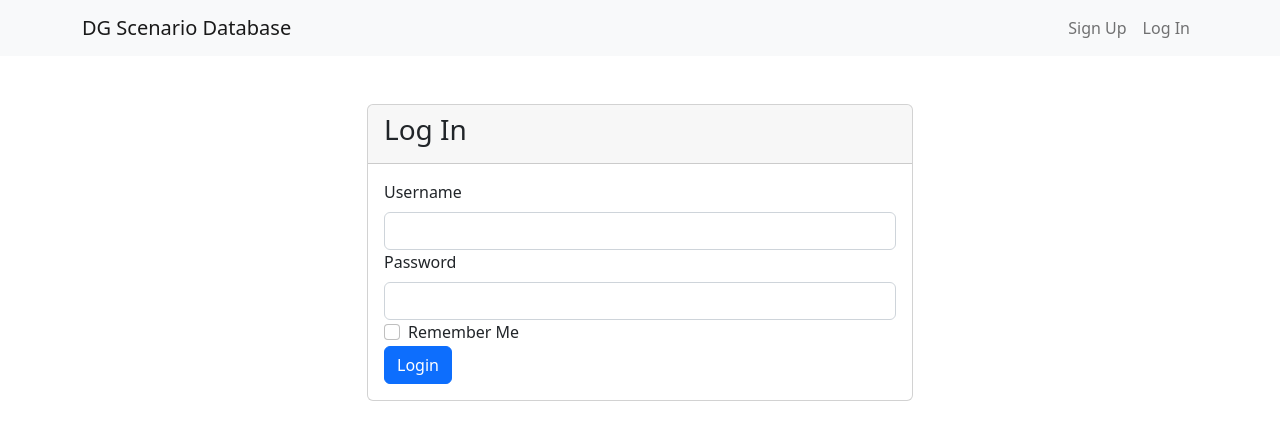
After one commit to hendrik-p/dg_scenario_database, a Flask app: page /login in a window 1280 px wide. The commit adds this page. Shown: the top 440 px of the page. Run offline with Flask 3, Linux system fonts and the light colour scheme; some libraries are stand-ins or nearby versions.

Commit message:
Added user registration/login/logout.

```diff
--- a/dg_scenario_database/__init__.py
+++ b/dg_scenario_database/__init__.py
@@ -3,6 +3,7 @@ from logging.config import dictConfig
 import os
 
 from flask import Flask
+from flask_login import LoginManager
 from flask_sqlalchemy import SQLAlchemy
 
 dictConfig({
@@ -30,4 +31,7 @@ app.config['SQLALCHEMY_DATABASE_URI'] = os.environ.get('DATABASE_URL') or 'sqlit
 
 db = SQLAlchemy(app)
 
+login_manager = LoginManager(app)
+login_manager.login_view = 'login'
+
 from dg_scenario_database import views, models
--- a/dg_scenario_database/forms.py
+++ b/dg_scenario_database/forms.py
@@ -0,0 +1,23 @@
+from flask_wtf import FlaskForm
+from wtforms import StringField, PasswordField, BooleanField, TextAreaField, SubmitField
+from wtforms.validators import DataRequired, Length, Email, EqualTo, ValidationError
+
+from dg_scenario_database.models import User
+
+class RegistrationForm(FlaskForm):
+    username = StringField('Username', validators=[DataRequired(), Length(min=2, max=20)])
+    password = PasswordField('Password', validators=[DataRequired()])
+    confirm_password = PasswordField('Confirm Password', validators=[DataRequired(), EqualTo('password')])
+    submit = SubmitField('Sign Up')
+
+    def validate_username(self, username):
+        user = User.query.filter_by(username=username.data).first()
+        if user:
+            raise ValidationError('Username already taken. Please choose a different one.')
+
+
+class LoginForm(FlaskForm):
+    username = StringField('Username', validators=[DataRequired()])
+    password = PasswordField('Password', validators=[DataRequired()])
+    remember = BooleanField('Remember Me')
+    submit = SubmitField('Login')
--- /dev/null
+++ b/dg_scenario_database/templates/base.html
@@ -0,0 +1,42 @@
+<!doctype html>
+<html lang="en">
+<head>
+  <meta charset="utf-8">
+  <meta name="viewport" content="width=device-width, initial-scale=1, shrink-to-fit=no">
+  <title>Delta Green Scenario Database</title>
+	<link href="https://cdn.jsdelivr.net/npm/bootstrap@5.2.3/dist/css/bootstrap.min.css" rel="stylesheet">
+  <link rel="stylesheet" type="text/css" href="https://cdn.datatables.net/1.11.5/css/jquery.dataTables.min.css">
+  <link rel="stylesheet" type="text/css" href="{{ url_for('static', filename='css/style.css') }}">
+  <script src="https://code.jquery.com/jquery-3.6.0.min.js"></script>
+  <script src="https://cdn.datatables.net/1.11.5/js/jquery.dataTables.min.js"></script>
+</head>
+<body>
+
+  <nav class="navbar navbar-expand-md navbar-light bg-light">
+    <div class="container">
+      <a class="navbar-brand" href="{{ url_for('index') }}">DG Scenario Database</a>
+      {% if current_user.is_authenticated %}
+      <span class="navbar-text">
+        Logged in as {{ current_user.username }} | <a href="{{ url_for('logout') }}">Log Out</a>
+      </span>
+      {% else %}
+      <ul class="navbar-nav ml-auto">
+        <li class="nav-item">
+          <a class="nav-link" href="{{ url_for('signup') }}">Sign Up</a>
+        </li>
+        <li class="nav-item">
+          <a class="nav-link" href="{{ url_for('login') }}">Log In</a>
+        </li>
+      </ul>
+      {% endif %}
+    </div>
+  </nav>
+
+  {% block content %}
+  {% endblock %}
+
+  <script src="https://cdn.jsdelivr.net/npm/bootstrap@5.2.3/dist/js/bootstrap.bundle.min.js"></script>
+  <script src="https://code.jquery.com/ui/1.12.1/jquery-ui.js"></script>
+  <script src="{{ url_for('static', filename='js/script.js') }}"></script>
+</body>
+</html>
--- /dev/null
+++ b/dg_scenario_database/templates/login.html
@@ -0,0 +1,42 @@
+{% extends "base.html" %}
+{% block content %}
+<div class="container">
+  <div class="row justify-content-center">
+    <div class="col-lg-6 col-md-8">
+      <div class="card mt-5">
+        <div class="card-header">
+          <h3 class="card-title">Log In</h3>
+        </div>
+        <div class="card-body">
+          <form method="POST" action="{{ url_for('login') }}">
+            {{ form.hidden_tag() }}
+            <div class="form-group">
+              {{ form.username.label(class="form-label") }}
+              {{ form.username(class="form-control") }}
+              {% for error in form.username.errors %}
+              <span class="text-danger">{{ error }}</span>
+              {% endfor %}
+            </div>
+            <div class="form-group">
+              {{ form.password.label(class="form-label") }}
+              {{ form.password(class="form-control") }}
+              {% for error in form.password.errors %}
+              <span class="text-danger">{{ error }}</span>
+              {% endfor %}
+            </div>
+            <div class="form-group">
+              <div class="form-check">
+                {{ form.remember(class="form-check-input") }}
+                {{ form.remember.label(class="form-check-label") }}
+              </div>
+            </div>
+            <div class="form-group">
+              {{ form.submit(class="btn btn-primary") }}
+            </div>
+          </form>
+        </div>
+      </div>
+    </div>
+  </div>
+</div>
+{% endblock %}
--- a/dg_scenario_database/views.py
+++ b/dg_scenario_database/views.py
@@ -1,7 +1,13 @@
-from flask import render_template, request, jsonify
+from flask import render_template, request, jsonify, redirect, url_for, flash
+from flask_login import login_user, current_user, logout_user, login_required
 
-from dg_scenario_database import app, db
-from dg_scenario_database.models import Scenario, Tag
+from dg_scenario_database import app, db, login_manager
+from dg_scenario_database.models import Scenario, Tag, User
+from dg_scenario_database.forms import LoginForm, RegistrationForm
+
+@login_manager.user_loader
+def load_user(user_id):
+    return User.query.get(int(user_id))
 
 @app.route('/', methods=['GET'])
 def index():
@@ -9,6 +15,7 @@ def index():
     return render_template('index.html', scenarios=scenarios)
 
 @app.route('/add_tag', methods=['POST'])
+@login_required
 def add_tag():
     data = request.get_json()
     tag_name = data['tag']
@@ -25,6 +32,7 @@ def add_tag():
     return jsonify({'success' : True, 'message' : 'Tag added successfully'})
 
 @app.route('/remove_tag', methods=['POST'])
+@login_required
 def remove_tag():
     data = request.get_json()
     tag_name = data['tag']
@@ -36,6 +44,39 @@ def remove_tag():
     app.logger.info(f'Tag {tag_name} removed from scenario {scenario.title}')
     return jsonify({'success' : True, 'message' : 'Tag removed successfully'})
 
+@app.route('/signup', methods=['GET', 'POST'])
+def signup():
+    if current_user.is_authenticated:
+        return redirect(url_for('index'))
+    form = RegistrationForm()
+    if form.validate_on_submit():
+        user = User(username=form.username.data)
+        user.set_password(form.password.data)
+        db.session.add(user)
+        db.session.commit()
+        login_user(user, remember=True)
+        return redirect(url_for('index'))
+    return render_template('signup.html', form=form)
+
+@app.route('/login', methods=['GET', 'POST'])
+def login():
+    if current_user.is_authenticated:
+        return redirect(url_for('index'))
+    form = LoginForm()
+    if form.validate_on_submit():
+        user = User.query.filter_by(username=form.username.data).first()
+        if user and user.check_password(form.password.data):
+            login_user(user, remember=form.remember.data)
+            return redirect(url_for('index'))
+        else:
+            flash('Login unsuccessful. Please check your email and password.')
+    return render_template('login.html', form=form)
+
+@app.route('/logout')
+def logout():
+    logout_user()
+    return redirect(url_for('index'))
+
 @app.route('/show_tags', methods=['GET'])
 def show_tags():
     tags = Tag.query.all()
```
Also changed, not shown: dg_scenario_database/models.py (+19 -0 lines), dg_scenario_database/templates/index.html (+5 -21 lines), dg_scenario_database/templates/signup.html (added, +46 -0 lines).
